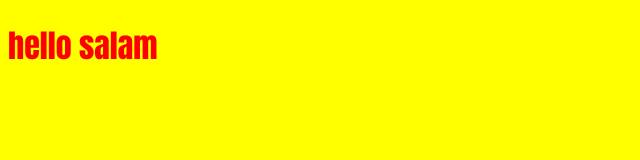
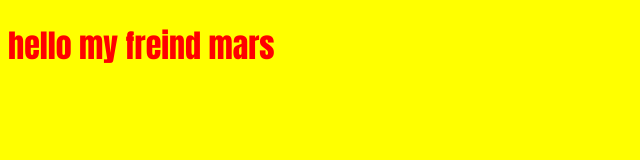
Before and after one commit to younasPFE/myproject, a plain HTML site: page index.html in a window 1280 px wide. Shown: the whole page, without its empty margins (0-640 px from the left). Drawn offline with Linux system fonts and the light colour scheme.

Commit message:
edit html file

```diff
--- a/index.html
+++ b/index.html
@@ -7,7 +7,7 @@
     <link rel="stylesheet" href="style.css"></link>
 </head>
 <body>
-    <h1>hello salam</h1>
+    <h1>hello my freind mars</h1>
     <script src="app.js"></script>
 </body>
 </html>
```
